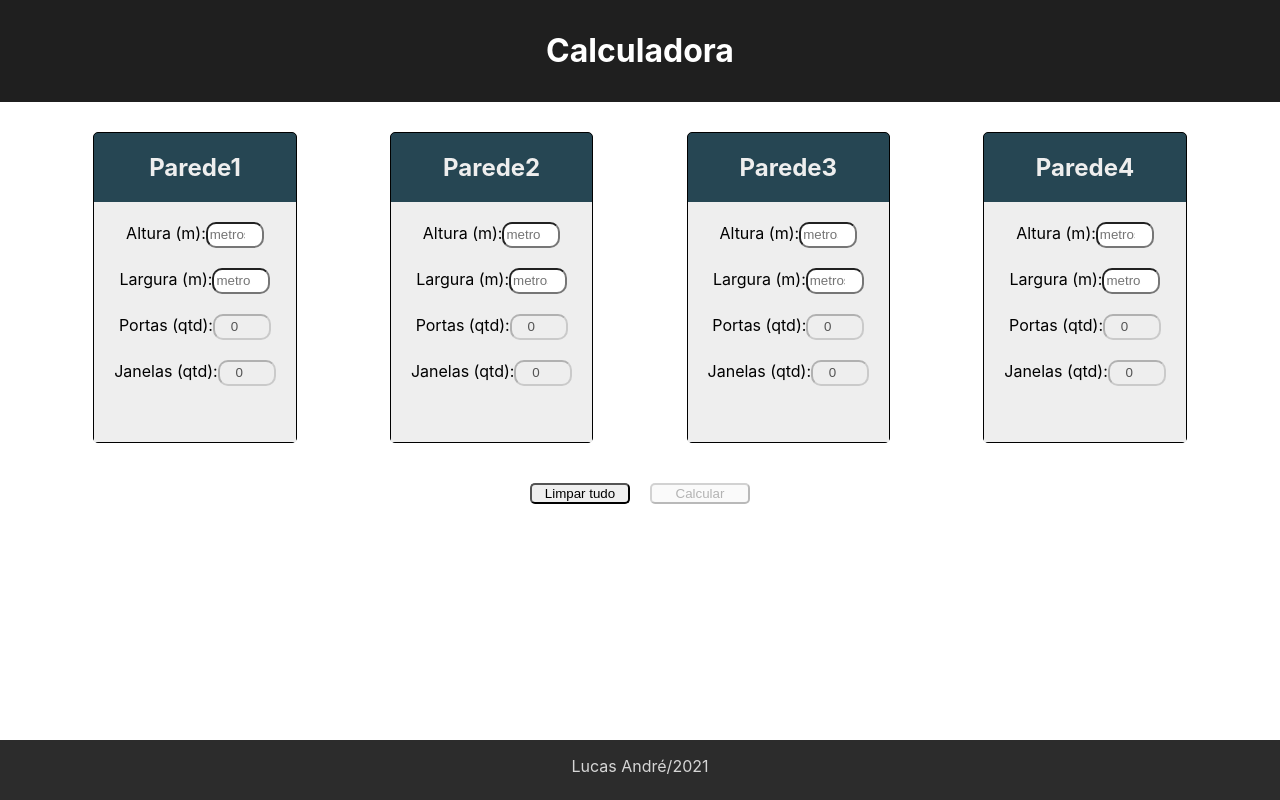
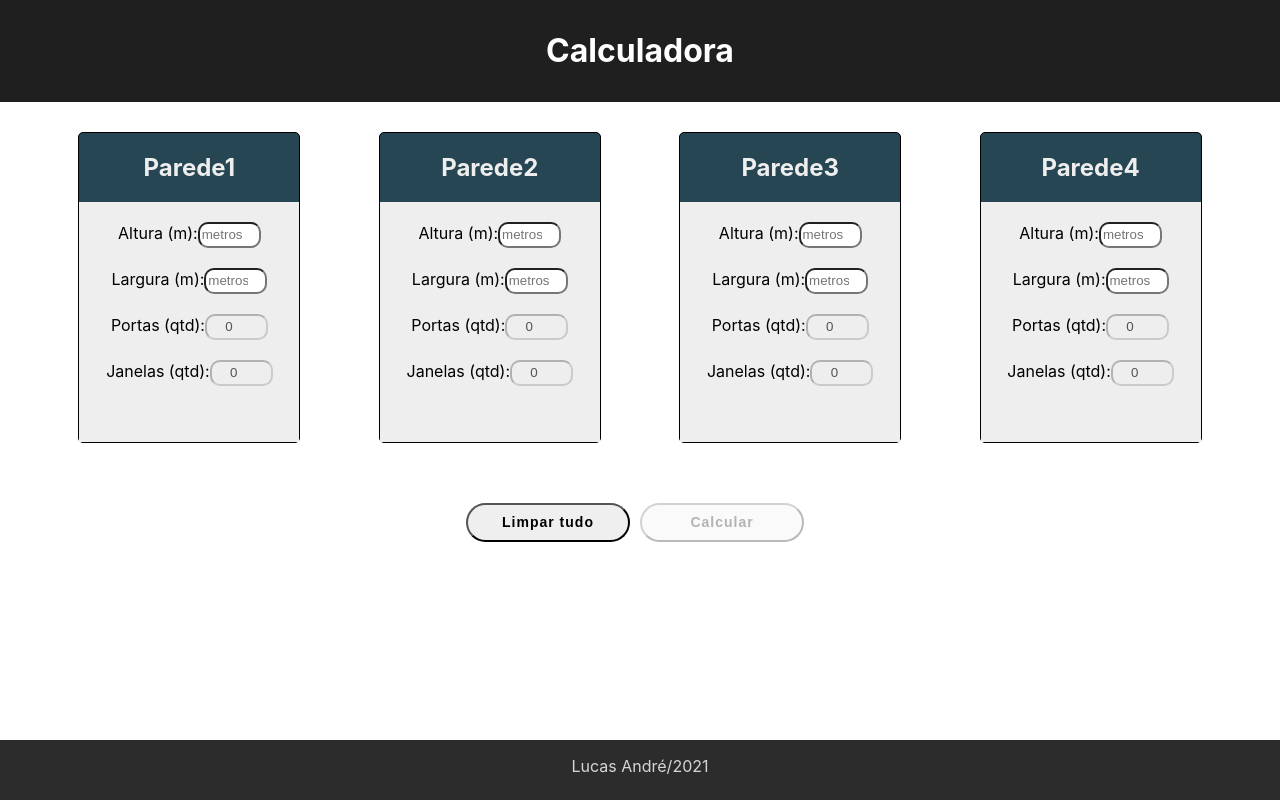
Before and after one commit to LucasCAndre/paint-calculator, a React (Create React App) app in the folder paint-calculator/: page / in a window 1280 px wide. Built offline with nearby package versions, Linux system fonts and the light colour scheme.

Commit message:
ajusta warning css

```diff
--- a/paint-calculator/src/components/Wall.css
+++ b/paint-calculator/src/components/Wall.css
@@ -1,14 +1,12 @@
 form {
-  /* border: solid 1px black; */
   background-color: rgb(238, 238, 238);
   padding: 20px;
   height: 200px;
-  /* border-radius: 5px; */
 }
 
 input {
   border-radius: 10px;
-  width: 50px;
+  width: 55px;
   height: 20px;
   text-align: center;
 }
@@ -19,6 +17,7 @@ input {
   border-radius: 5px;
   margin-bottom: 30px;
   margin-top: 30px;
+  width: 220px;
 }
 
 .checkIcon {
@@ -30,24 +29,9 @@ input {
   color: rgb(238, 238, 238);
 }
 
-.confirm-btn {
-  width: 164px;
-  height: 39px;
-  font-size: 19px;
-  font-family: Arial, Helvetica, sans-serif;
-  font-weight: 700;
-  margin-top: 30px;
-  margin-bottom: 10px;
-  border-radius: 50px;
-  cursor: pointer;
-  display: inline-block;
-  letter-spacing: 1px;
-  position: relative;
-  padding: 7px 20px;
+.warning {
+  color: rgb(255, 255, 255);
+  font-size: larger;
+  /* background-color: rgb(192, 45, 45); */
+  position: inherit;
 }
-
-span {
-  color: red;
-  font-size: larger;
-  background-color: yellow;
-}
--- a/paint-calculator/src/components/Wall.js
+++ b/paint-calculator/src/components/Wall.js
@@ -42,14 +42,14 @@ function Wall({ parede, addArea }) {
   function checkHeight() {
     if ((height > 15 || height < 1) && height !== '') {
       setHideWarning(false);
-      setWarning('Altura deve estar entre 1 e 15 metros!!');
+      setWarning('Altura deve ter entre 1 e 15 metros!!');
     }
   };
 
   function checkWidth() {
     if ((width > 15 || width < 1) && width !== '') {
       setHideWarning(false);
-      setWarning('Largura deve estar entre 1 e 15 metros!!');
+      setWarning('Largura deve ter entre 1 e 15 metros!!');
     }
   };
 
@@ -95,6 +95,7 @@ function Wall({ parede, addArea }) {
         <label>
           Altura (m):
           <input
+            min="0"
             type= 'number'
             value = { height }
             onChange = { (e) => setHeight(e.target.value) }
@@ -107,6 +108,7 @@ function Wall({ parede, addArea }) {
         <label>
           Largura (m):
           <input
+            min="0"
             type= 'number'
             value = { width }
             onChange = { (e) => setWidth(e.target.value) }
@@ -119,6 +121,7 @@ function Wall({ parede, addArea }) {
         <label>
           Portas (qtd):
           <input
+            min="0"
             type= 'number'
             value = { doors }
             onChange = { (e) => setDoors(e.target.value) }
@@ -131,6 +134,7 @@ function Wall({ parede, addArea }) {
         <label>
           Janelas (qtd):
           <input
+            min="0"
             type= 'number'
             value = { windows }
             onChange = { (e) => setWindows(e.target.value) }
@@ -146,7 +150,12 @@ function Wall({ parede, addArea }) {
             : <FontAwesomeIcon className="checkIcon" icon={faCheck} />
         }
       </form>
-      <span hidden = { hideWarning }>{ warning }</span>
+      <span
+        hidden = { hideWarning }
+        className="warning"
+      >
+        { warning }
+      </span>
     </div>
   );
 };
--- a/paint-calculator/src/pages/PaintCalculator.css
+++ b/paint-calculator/src/pages/PaintCalculator.css
@@ -1,6 +1,4 @@
 .wall-container {
-  /* width: 80%;
-  height: 450px; */
   align-items: center;
   display: flex;
   flex-wrap: wrap;
@@ -11,7 +9,18 @@
 }
 
 .reload-btn, .calculator-btn {
-  width: 100px;
-  border-radius: 5px;
-  margin: 10px;
+  width: 164px;
+  height: 39px;
+  font-size: 14px;
+  font-family: Arial, Helvetica, sans-serif;
+  font-weight: 700;
+  margin-top: 30px;
+  margin-bottom: 10px;
+  margin-right: 10px;
+  border-radius: 50px;
+  cursor: pointer;
+  display: inline-block;
+  letter-spacing: 1px;
+  position: relative;
+  padding: 7px 20px;
 }
```
